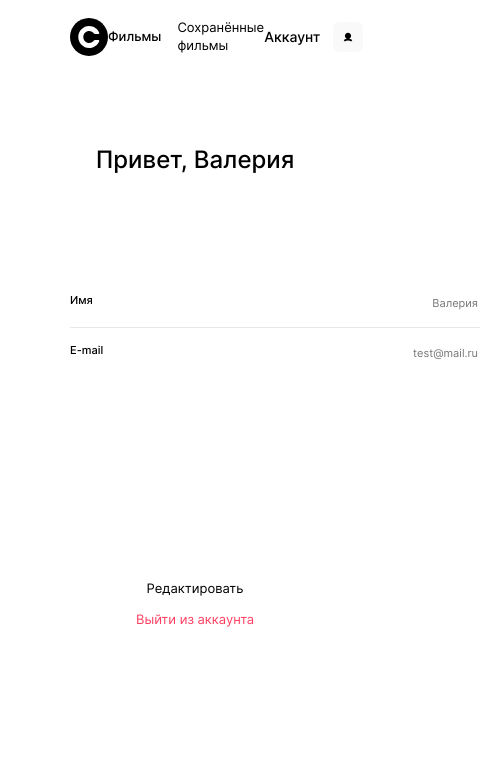
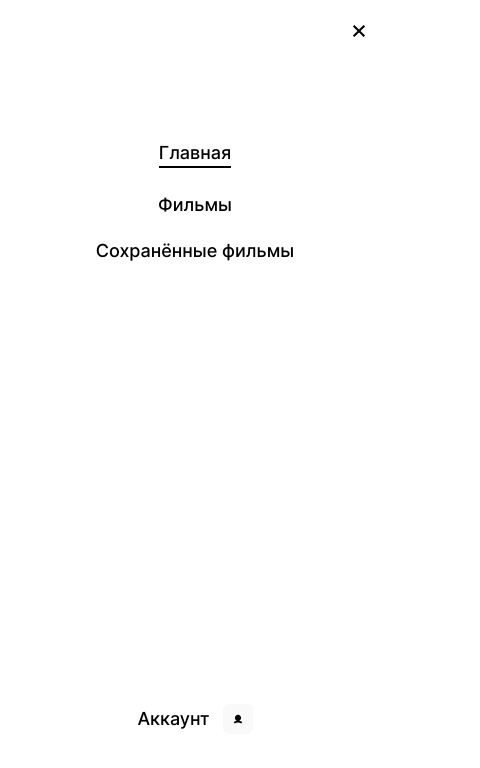
Before and after one commit to vlrtyan/movies-explorer-frontend, a React app: page /#/profile in a window 390 px wide. Shown: the whole page, 480 px wide, since content can reach past the window. Built offline with nearby package versions, Linux system fonts and the light colour scheme.

Commit message:
feat: component Navigation

```diff
--- a/src/components/Header/Header.css
+++ b/src/components/Header/Header.css
@@ -61,3 +61,19 @@
     height: 38px;
     margin: 0;
 }
+
+@media screen and (max-width: 1279px) {
+    .header__navigation{
+        display: none;
+    }
+    .account-link {
+        display: none;
+    }
+
+    .header__menu{
+        width: 44px;
+        height: 44px;
+    }
+}
+
+@media screen and (max-width: 767px) {}
--- a/src/components/Header/Header.js
+++ b/src/components/Header/Header.js
@@ -3,6 +3,7 @@ import { Link } from 'react-router-dom';
 import './Header.css';
 import logo from '../../images/logo.svg';
 import accountIcon from '../../images/account-icon.svg';
+import menuIcon from '../../images/menu-icon.svg';
 
 function Header() {
     // поправить позиционирование  по центру
@@ -12,11 +13,12 @@ function Header() {
             <nav className='header__navigation'>
                 <Link className='header__link header__link_type_films' to='/movies'>Фильмы</Link>
                 <Link className='header__link header__link_type_saved-films' to='/saved-movies'>Сохранённые фильмы</Link>
+                <div className='account-link'>
+                    <Link className='header__link header__link_type_account' to='/profile'>Аккаунт</Link>
+                    <img className='account-link__icon' src={accountIcon} alt='Иконка человека' />
+                </div>
             </nav>
-            <div className='account-link'>
-                <Link className='header__link header__link_type_account' to='/profile'>Аккаунт</Link>
-                <img className='account-link__icon' src={accountIcon} alt='Иконка человека' />
-            </div>
+            <img className='header__menu' src={menuIcon} alt='' />
         </header>
     )
 }
--- /dev/null
+++ b/src/components/Navigation/Navigation.css
@@ -0,0 +1,97 @@
+.navigation {
+    background: rgba(0, 0, 0, 0.3);
+    position: fixed;
+    top: 0;
+    right: 0;
+    left: 0;
+    bottom: 0;
+    display: flex;
+    justify-content: flex-end;
+}
+
+.navigation__container {
+    background-color: white;
+    height: 100%;
+    width: 520px;
+    display: flex;
+    flex-direction: column;
+    align-items: center;
+}
+
+.navigation__close-button {
+    position: absolute;
+    top: 29px;
+    right: 29px;
+    background-image: url(../../images/close-button.svg);
+    background-repeat: no-repeat;
+    background-size: cover;
+    background-color: transparent;
+    border: none;
+    width: 22px;
+    height: 22px;
+}
+
+.navigation__menu {
+    display: flex;
+    flex-direction: column;
+    align-items: center;
+    margin: 159px auto 621px;
+}
+
+.navigation__link {
+    color: black;
+    text-decoration: none;
+    font-weight: 500;
+    font-size: 18px;
+    line-height: 1;
+    margin: 0 auto 28px;
+}
+
+.navigation__link_clicked {
+    padding-bottom: 4px;
+    border-bottom: solid 2px black;
+}
+
+.navigation__link:last-child {
+    margin-bottom: 0;
+}
+
+.navigation__link_type_account {
+    margin-bottom: 0;
+    margin-right: 13px;
+}
+
+.account-link {
+    margin: 0 auto 99px;
+    display: flex;
+    flex-direction: row;
+    align-items: center;
+    justify-content: space-around;
+}
+
+.account-link__icon {
+    width: 10px;
+    height: 10px;
+    padding: 10px;
+    background: #F9F9F9;
+    border-radius: 6px;
+}
+
+@media screen and (max-width: 767px) {
+    .navigation__container{
+        width: 100%;
+    }
+
+    .navigation__menu{
+        margin: 144px auto 444px;
+    }
+
+    .account-link {
+        margin-bottom: 48px;
+    }
+
+    .navigation__close-button{
+        top: 20px;
+        right: 20px;
+    }
+}
--- /dev/null
+++ b/src/components/Navigation/Navigation.js
@@ -0,0 +1,25 @@
+import React from 'react';
+import { Link } from 'react-router-dom';
+import './Navigation.css';
+import accountIcon from '../../images/account-icon.svg';
+
+function Navigation() {
+    return (
+        <nav className='navigation'>
+            <div className='navigation__container'>
+                <button className='navigation__close-button' type='button'></button>
+                <div className='navigation__menu'>
+                    <Link className='navigation__link navigation__link_clicked' to='/'>Главная</Link>
+                    <Link className='navigation__link' to='/movies'>Фильмы</Link>
+                    <Link className='navigation__link' to='/saved-movies'>Сохранённые фильмы</Link>
+                </div>
+                <div className='account-link'>
+                    <Link className='navigation__link navigation__link_type_account' to='/profile'>Аккаунт</Link>
+                    <img className='account-link__icon' src={accountIcon} alt='Иконка человека' />
+                </div>
+            </div>
+        </nav>
+    )
+}
+
+export default Navigation
--- a/src/components/Profile/Profile.css
+++ b/src/components/Profile/Profile.css
@@ -69,3 +69,37 @@
 .profile_button_type_logout {
     color: #FF4062;
 }
+
+@media screen and (max-width: 1279px) {
+    .profile {
+        margin-bottom: 269px;
+        width: calc(100% - 30px * 2);
+    }
+
+    .profile__greeting {
+        margin: 236px auto 96px;
+    }
+
+    .profile__form {
+        margin-bottom: 210px;
+    }
+}
+
+@media screen and (max-width: 767px) {
+    .profile {
+        margin-bottom: 40px;
+    }
+
+    .profile__greeting {
+        margin: 70px auto 80px;
+    }
+
+    .profile__form {
+        margin-bottom: 379px;
+        width: 260px;
+    }
+
+    .profile__button {
+        font-size: 12px;
+    }
+}
--- a/src/components/Profile/Profile.js
+++ b/src/components/Profile/Profile.js
@@ -1,9 +1,9 @@
 import React from 'react';
 import './Profile.css';
 import Header from '../Header/Header';
+import Navigation from '../Navigation/Navigation';
 
 function Profile() {
-    // прописать логику
     const name = 'Валерия';
     return (
         <div>
@@ -33,6 +33,7 @@ function Profile() {
                 <button className='profile__button profile_button_type_edit'>Редактировать</button>
                 <button className='profile__button profile_button_type_logout'>Выйти из аккаунта</button>
             </section>
+            <Navigation />
         </div>
     )
 }
```
Also changed, not shown: src/images/close-button.svg (added), src/images/menu-icon.svg (added).
